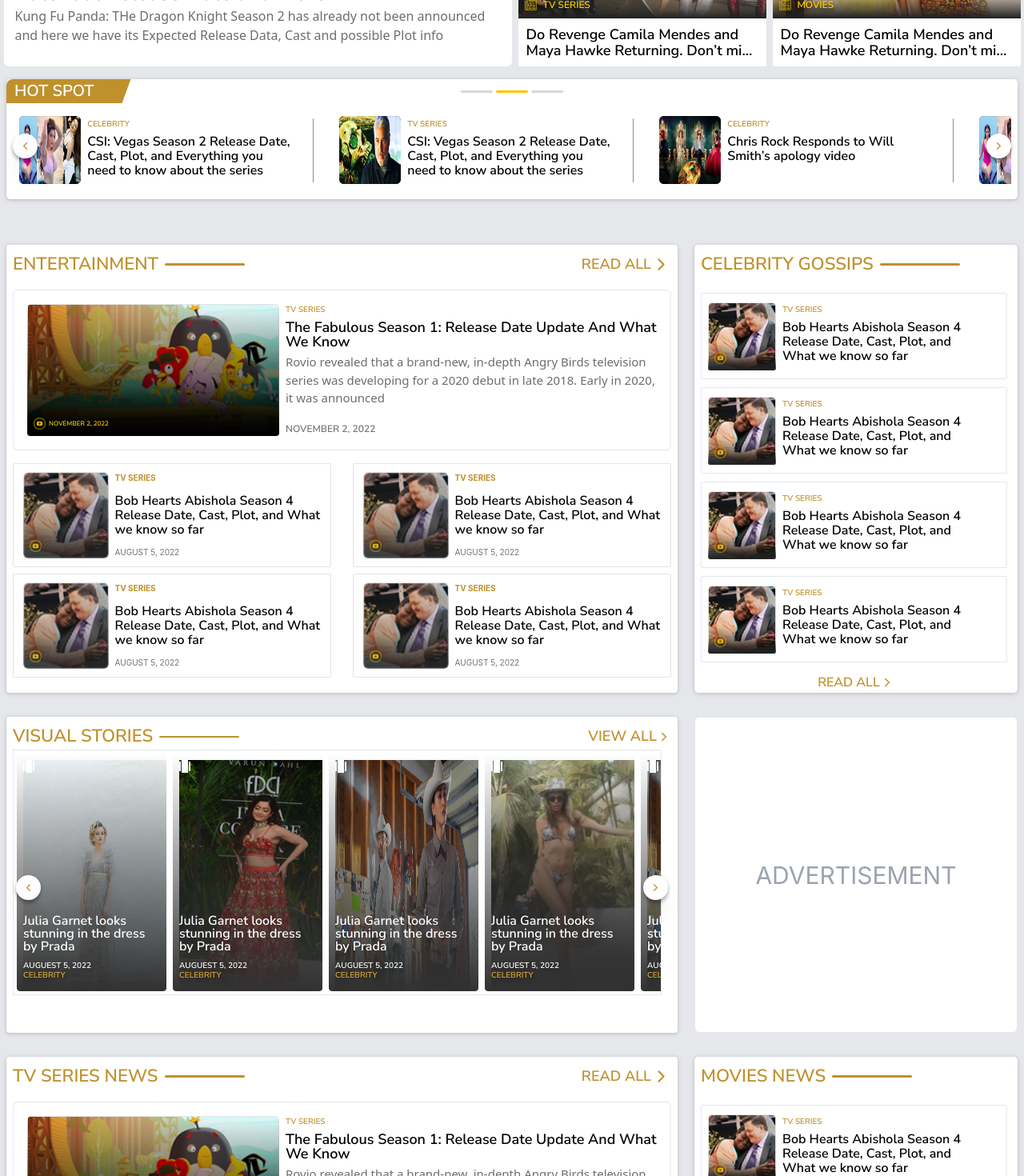
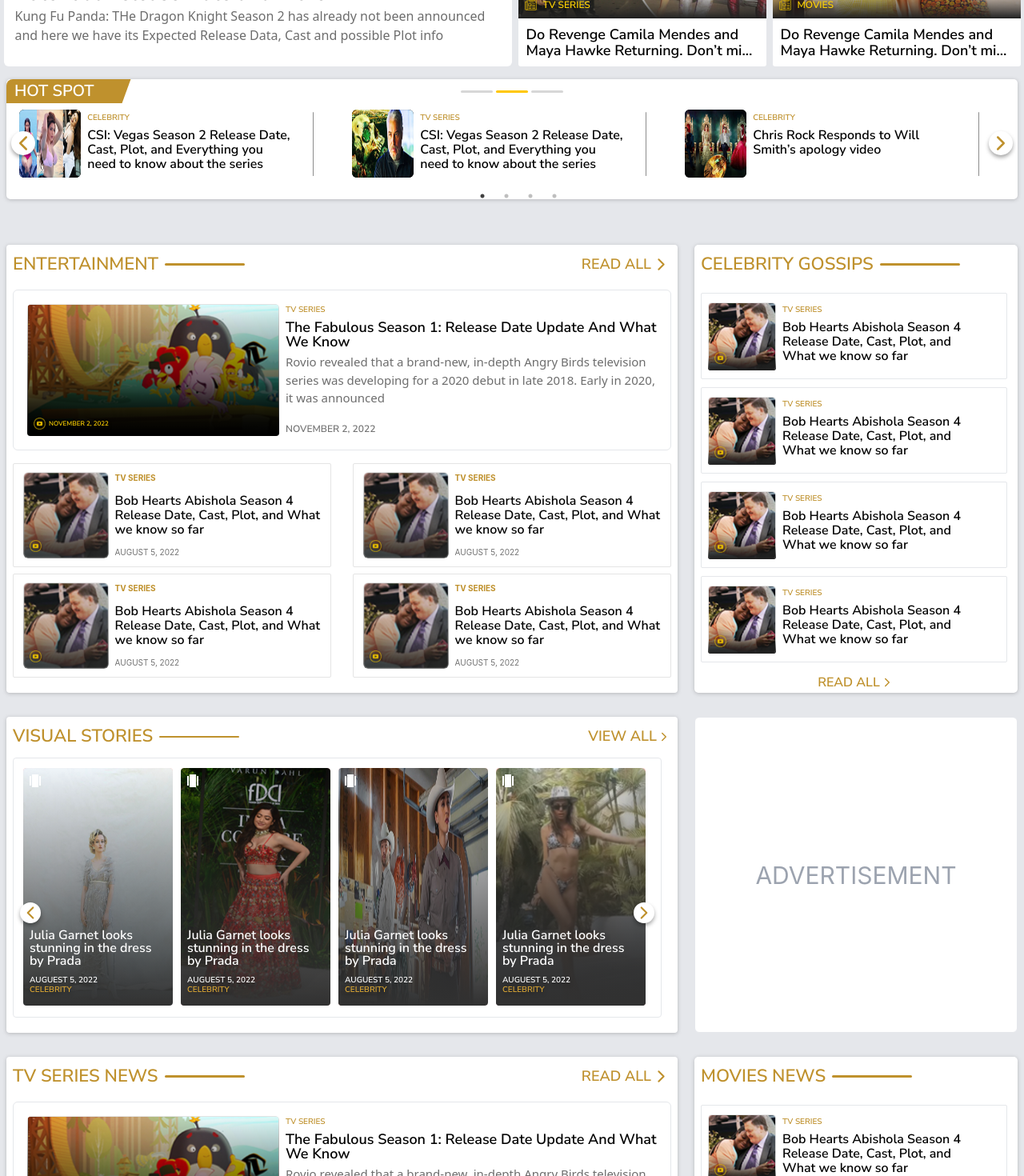
Before and after one commit to rudhamoy/newsportal, a React (Create React App) app: page / in a window 1280 px wide. Shown: the part 460-1930 px from the top of the page at 80% size. Built offline with nearby package versions, Linux system fonts and the light colour scheme.

Commit message:
carousel updated

```diff
--- a/package.json
+++ b/package.json
@@ -14,6 +14,8 @@
     "react-intersection-observer": "^9.4.0",
     "react-router-dom": "^6.4.3",
     "react-scripts": "5.0.1",
+    "react-slick": "^0.29.0",
+    "slick-carousel": "^1.8.1",
     "swiper": "^8.4.4",
     "tailwind-scrollbar-hide": "^1.1.7",
     "web-vitals": "^2.1.4"
--- /dev/null
+++ b/src/components/home/HotspotCarousel.jsx
@@ -0,0 +1,102 @@
+import React from 'react'
+import Slider from "react-slick";
+import { FiChevronLeft, FiChevronRight } from 'react-icons/fi'
+import HotSpotSliderItem from './HotSpotSliderItem';
+
+const HotspotCarousel = ({ data }) => {
+
+    function SampleNextArrow(props) {
+        const { className, style, onClick } = props;
+        return (
+            <div
+                className={`customArrowRight`}
+                style={{ ...style, zIndex: 10, }}
+                onClick={onClick}
+            >
+                <FiChevronRight onClick={onClick} className="text-[30px] -mt-[20px] cursor-pointer text-[#bf912d] bg-white rounded-full" />
+            </div>
+        );
+    }
+
+    function SamplePrevArrow(props) {
+        const { className, style, onClick } = props;
+        return (
+            <div
+                className={` customArrowLeft`}
+                style={{ ...style, zIndex: 10, }}
+                onClick={onClick}
+            >
+                <FiChevronLeft onClick={onClick} className="text-[30px] -mt-[20px] cursor-pointer text-[#bf912d] bg-white rounded-full" />
+            </div>
+        );
+    }
+
+    const settingsDesk = {
+        dots: true,
+        infinite: false,
+        speed: 500,
+        slidesToShow: 3,
+        slidesToScroll: 3,
+        initialSlide: 0,
+        nextArrow: <SampleNextArrow />,
+        prevArrow: <SamplePrevArrow />,
+        responsive: [
+            {
+                breakpoint: 1024,
+                settings: {
+                    slidesToShow: 3,
+                    slidesToScroll: 3,
+                    infinite: true,
+                    dots: true
+                }
+            },
+            {
+                breakpoint: 600,
+                settings: {
+                    slidesToShow: 2,
+                    slidesToScroll: 2,
+                    initialSlide: 2
+                }
+            },
+        ]
+    };
+
+    const settingsMobi = {
+        infinite: false,
+        speed: 500,
+        initialSlide: 0,
+        nextArrow: <SampleNextArrow />,
+        prevArrow: <SamplePrevArrow />,
+        responsive: [
+
+            {
+                breakpoint: 480,
+                settings: {
+                    slidesToShow: 1,
+                    slidesToScroll: 1,
+                }
+            }
+        ]
+    };
+
+    return (
+        <div className='relative'>
+            <div className="hidden sm:block">
+                <Slider {...settingsDesk} className="px-2 ">
+                    {data.map((item, index) => (
+                        <HotSpotSliderItem key={index} category={item.category} image={item.img} title={item.title} />
+                    ))}
+                </Slider>
+            </div>
+            <div className='sm:hidden'>
+                <Slider {...settingsMobi} className="px-2 ">
+                    {data.map((item, index) => (
+                        <HotSpotSliderItem key={index} category={item.category} image={item.img} title={item.title} />
+                    ))}
+                </Slider>
+            </div>
+        </div>
+    )
+}
+
+export default HotspotCarousel
--- a/src/components/home/HotspotSlider.jsx
+++ b/src/components/home/HotspotSlider.jsx
@@ -7,6 +7,7 @@
 import { FiChevronLeft } from 'react-icons/fi';
 import { FiChevronRight } from 'react-icons/fi';
 import HotSpotSliderItem from './HotSpotSliderItem';
+import HotspotCarousel from './HotspotCarousel';
 
 
 const data = [
@@ -76,16 +77,8 @@
 
 function HotspotSlider() {
 
-    const [currentPosition, setCurrentPosition] = useState(0)
-    const dataLength = data.length
 
     const carousalContainer = document.getElementsByClassName('carousal-container');
-
-    // const showIndicator = Math.round(dataLength / 3);
-    // console.log(showIndicator, '= indicator')
-
-    // const totalWidth = carousalContainer[0].clientWidth * showIndicator
-    // console.log(totalWidth, '= totalWidth')
 
     const nextSlide = (e) => {
         e.preventDefault();
@@ -103,20 +96,6 @@
         console.log(width);
     }
 
-    // const el = <div className="h-[3px] w-10 bg-[#d7d7d7] rounded"></div>
-    // const showIndicatorComp = () => {
-    //    return (
-    //     <div className='flex gap-x-3'>
-    //         {data.map((_) => {
-
-    //             return (
-    //                 el
-    //             )
-    //         })}
-    //     </div>
-    //    )
-    // }
-
     return (
         <div className="w-[95vw] sm:w-[1264px] h-[150px] bg-[#ffffff] mt-4 rounded-[5px] relative drop-shadow-container">
             <div className="flex justify-between rounded-tl-lg">
@@ -131,7 +110,11 @@
                 </div>
                 <div className="w-[160px]"></div>
             </div>
-            <div onClick={prevSlide} className="absolute cursor-pointer top-[45%] left-2 p-2  rounded-full bg-white shadow-xl border-gray-500 z-[1] drop-shadow-3xl">
+
+            <div>
+                <HotspotCarousel data={data} />
+            </div>
+            {/* <div onClick={prevSlide} className="absolute cursor-pointer top-[45%] left-2 p-2  rounded-full bg-white shadow-xl border-gray-500 z-[1] drop-shadow-3xl">
                 <FiChevronLeft className="text-[15px] text-[#bf912d] " />
             </div>
             <div className="px-2">
@@ -140,15 +123,6 @@
                         {data.map((item, index) => (
                              <HotSpotSliderItem key={index} category={item.category} image={item.img} title={item.title} />
                         ))}
-                        {/* <HotSpotSliderItem category={'CELEBRITY'} image={girlboobs} title={"Shama Sikandar Flaunts in New Instagram Hot Pictures"} />
-                        <HotSpotSliderItem category={'TV SERIES'} image={beardman} title={"CSI: Vegas Season 2 Release Date, Cast, Plot, and Everything you need to know about the series"} />
-                        <HotSpotSliderItem category={'CELEBRITY'} image={kdrama} title={"Chris Rock Responds to Will Smith’s apology video"} />
-                        <HotSpotSliderItem category={'CELEBRITY'} image={girlboobs} title={"Shama Sikandar Flaunts in New Instagram Hot Pictures"} />
-                        <HotSpotSliderItem category={'CELEBRITY'} image={beardman} title={"Shama Sikandar Flaunts in New Instagram Hot Pictures"} />
-                        <HotSpotSliderItem category={'CELEBRITY'} image={girlboobs} title={"Shama Sikandar Flaunts in New Instagram Hot Pictures"} />
-                        <HotSpotSliderItem category={'CELEBRITY'} image={girlboobs} title={"Shama Sikandar Flaunts in New Instagram Hot Pictures"} />
-                        <HotSpotSliderItem category={'CELEBRITY'} image={girlboobs} title={"Shama Sikandar Flaunts in New Instagram Hot Pictures"} />
-                        <HotSpotSliderItem category={'CELEBRITY'} image={girlboobs} title={"Shama Sikandar Flaunts in New Instagram Hot Pictures"} /> */}
                     </div>
 
 
@@ -156,7 +130,7 @@
             </div>
             <div onClick={nextSlide} className="absolute cursor-pointer  right-2 top-[45%] p-2  rounded-full bg-white shadow-xl border-gray-500 drop-shadow-3xl">
                 <FiChevronRight className="text-[15px] text-[#bf912d]" />
-            </div>
+            </div> */}
             <div className="flex sm:hidden gap-x-1 items-center pb-1 mx-[40%]">
                 <div className="h-[3px] w-10 bg-[#d7d7d7] rounded"></div>
                 <div className="h-[3px] w-10 bg-[#bf912d] rounded"></div>
--- a/src/components/home/VisualStoriesItem.jsx
+++ b/src/components/home/VisualStoriesItem.jsx
@@ -2,15 +2,15 @@
 
 function VisualStoriesItem({ image, title, styles}) {
     return (
-        <div style={styles} className={`h-[297px] w-[187px] p-2 relative rounded overflow-hidden cursor-pointer `}>
-            <div className="h-[300px] w-[187px]">
+        <div style={styles} className={`h-[297px] w-[187px] relative rounded-[4px] overflowHidden cursor-pointer bg-red-200`}>
+            <div className="h-[300px] w-[187px] rounded-[4px] overflowHidden">
                 <img src={image} className="h-[100%] w-[100%]" alt="" />
             </div>
             <p className="absolute z-[1] font-nunitoSans bottom-10 left-0 text-[16px] font-semibold text-white p-2 leading-4">{title}</p>
             <p className="absolute z-[1] bottom-4 left-0 text-white font-bold text-[10px] p-2 drop-shadow-3xl font-nunitoSans">AUGUEST 5, 2022</p>
             <p className="absolute z-[1] bottom-[4px] left-0 text-[#daa634] font-bold text-[10px] p-2 drop-shadow-3xl font-nunitoSans">CELEBRITY</p>
             <div className="absolute top-0 left-0 bottom-0 right-0 bg-gradient-to-t from-[#313131] rounded"></div>
-            <div className="flex items-center justify-between absolute gap-x-[1px] top-2 left-2">
+            <div className="flex items-center justify-between absolute gap-x-[1px] top-2 left-2 rounded">
                 <div className="w-[2px] h-[12px] bg-[#ffffff]"></div>
                 <div className="w-[8px] h-[16px] bg-[#ffffff]"></div>
                 <div className="w-[2px] h-[12px] bg-[#ffffff]"></div>
--- a/src/components/home/VisualStoriesSlider.jsx
+++ b/src/components/home/VisualStoriesSlider.jsx
@@ -5,6 +5,8 @@
 import bikini from '../../assets/images/bikini.png';
 import walker from '../../assets/images/walker.png';
 import VisualStoriesItem from './VisualStoriesItem';
+
+import Slider from "react-slick";
 
 import './slider.css'
 
@@ -49,40 +51,61 @@
 
 
 function VisualStoriesSlider() {
-    const [currentIndex, setCurrentIndex] = useState(0)
 
-
-    const nextSlide = () => {
-        if (currentIndex <= data.length) {
-            setCurrentIndex(currentIndex + 1)
-        }
-        console.log(currentIndex)
+    function SampleNextArrow(props) {
+        const { className, style, onClick } = props;
+        return (
+            <div
+                className={`customArrowRight`}
+                style={{ ...style, zIndex: 10, }}
+                onClick={onClick}
+            >
+                <FiChevronRight onClick={onClick} className="text-[26px] -mt-[20px] cursor-pointer text-[#bf912d] bg-white rounded-full" />
+            </div>
+        );
     }
 
-    const prevSlide = () => {
-        if (currentIndex !== 0) {
-            setCurrentIndex(currentIndex - 1)
-        }
-        console.log(currentIndex)
+    function SamplePrevArrow(props) {
+        const { className, style, onClick } = props;
+        return (
+            <div
+                className={`customArrowLeft`}
+                style={{ ...style, zIndex: 10, }}
+                onClick={onClick}
+            >
+                <FiChevronLeft onClick={onClick} className="text-[26px] -mt-[20px] cursor-pointer text-[#bf912d] bg-white rounded-full" />
+            </div>
+        );
     }
-    console.log(currentIndex)
 
-    // const carousalContainer = document.getElementsByClassName('container');
+    const settings = {
+        infinite: false,
+        speed: 500,
+        slidesToShow: 4,
+        slidesToScroll: 3,
+        initialSlide: 0,
+        nextArrow: <SampleNextArrow />,
+        prevArrow: <SamplePrevArrow />,
+        responsive: [
+            {
+                breakpoint: 1024,
+                settings: {
+                    slidesToShow: 3,
+                    slidesToScroll: 3,
+                    infinite: true,
+                }
+            },
+            {
+                breakpoint: 600,
+                settings: {
+                    slidesToShow: 1.7,
+                    slidesToScroll: 1,
+                    initialSlide: 1.7
+                }
+            },
+        ]
+    };
 
-    // const nextSlide = (e) => {
-    //     e.preventDefault();
-    //     let width = carousalContainer.clientWidth;
-    //     carousalContainer.scrollLeft = carousalContainer.scrollLeft - width;
-    //     console.log(width);
-
-    // }
-
-    // const prevSlide = (e) => {
-    //     e.preventDefault();
-    //     let width = carousalContainer.clientWidth;
-    //     carousalContainer.scrollLeft = carousalContainer.scrollLeft + width;
-    //     console.log(width);
-    // }
 
     return (
         <div className="h-[395px] w-[95vw] sm:w-[839px] mt-[30px] rounded-[4px] p-2 bg-white relative drop-shadow-container">
@@ -99,29 +122,23 @@
                 </div>
             </div>
 
-            {/* Navigator */}
-            <div role="button" onClick={prevSlide} className=" absolute cursor-pointer top-[50%] left-3 p-2  rounded-full bg-white shadow-xl border-gray-500 z-[1] drop-shadow-3xl">
-                <FiChevronLeft className="text-[15px] text-[#bf912d] " />
-            </div>
-            <div role="button" onClick={nextSlide} className=" absolute cursor-pointer top-[50%] right-3 p-2  rounded-full bg-white shadow-xl border-gray-500 z-[1] drop-shadow-3xl">
-                <FiChevronRight className="text-[15px] text-[#bf912d] " />
-            </div>
 
             {/* container */}
-                <div className='overflowHidden'>
-                <div className='flex gap-x-2 p-1 overflow-x-scroll w-[90vw] sm:w-[811px] border'>
+            <div className='overflowHidden mt-[10px]'>
+                <div className='overflow-x-scroll w-[90vw] sm:w-[811px] border rounded-[4px] p-1 py-2'>
+                    <Slider {...settings} className="px-2 mt-1">
                         {data.map((item, index) => {
                             return (
-                                <div  key={index}>
+                                <div key={index}>
                                     <VisualStoriesItem
-                                        styles={{ transform: `translate(-${currentIndex * 100}%)` }}
                                         image={item.img}
                                         title={item.title} />
                                 </div>
                             )
                         })}
+                    </Slider>
                 </div>
-                </div>
+            </div>
         </div>
     )
 }
--- a/src/index.css
+++ b/src/index.css
@@ -61,6 +61,34 @@
   position: absolute;
 }
 
+.customArrowLeft {
+  /* background: white !important;
+  height: 30px !important;
+  width: 30px !important; */
+  border-radius: 100%;
+  display: flex;
+  justify-content: center;
+  cursor: pointer;
+  position: absolute;
+  bottom: 36%;
+  left: 0.5%;
+  filter: drop-shadow(0px 3px 2.5px rgba(0,0,0,0.35));
+}
+
+.customArrowRight {
+  border-radius: 100%;
+  display: flex;
+  justify-content: center;
+  cursor: pointer;
+  position: absolute;
+  bottom: 36%;
+  right: 0.5%;
+  filter: drop-shadow(0px 3px 2.5px rgba(0,0,0,0.35));
+}
+
+/* .dotClass {
+  width: 30px;
+} */
 
 @tailwind base;
 @tailwind components;
--- a/src/index.js
+++ b/src/index.js
@@ -3,6 +3,9 @@
 import './index.css';
 import App from './App';
 import reportWebVitals from './reportWebVitals';
+import "slick-carousel/slick/slick.css";
+import "slick-carousel/slick/slick-theme.css";
+
 
 const root = ReactDOM.createRoot(document.getElementById('root'));
 root.render(
```
Also changed, not shown: 1 other file (tests, documents, lock files or other folders).
